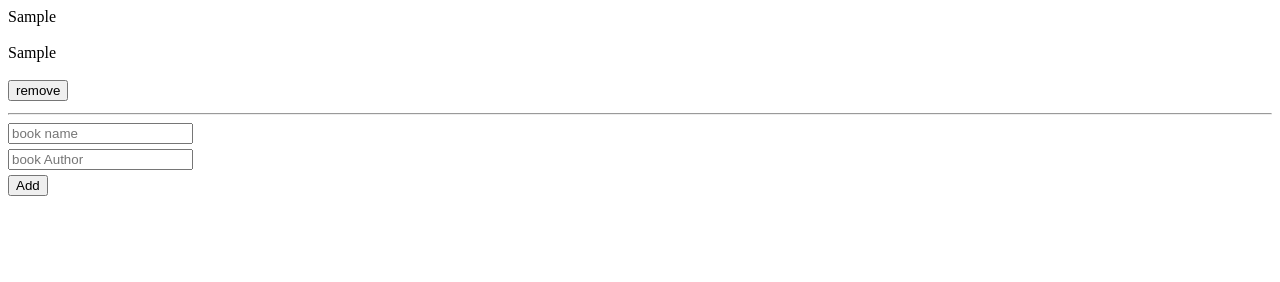
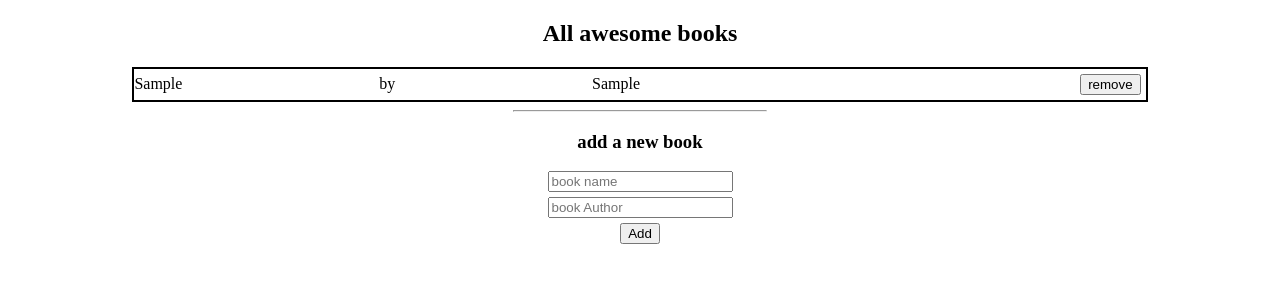
Before and after one commit to ZabihullahNooriWardak/AwesomeBook, a website: page index.html in a window 1280 px wide. Both pictures are taken after typing "Sample", "Sample" into the empty fields and a click on the button "Add". Drawn offline with Linux system fonts and the light colour scheme.

Commit message:
eslint fixed

```diff
--- a/index.html
+++ b/index.html
@@ -8,12 +8,17 @@
 </head>
 <body>
   <!-- code starts from here -->
+  <h2>All awesome books</h2>
   <div class="container">
 
   </div>
-    <input  type="text" required class="bookName" placeholder="book name"> <br>
-    <input  type="text" required class="bookAuthor" placeholder="book Author" > <br>
-    <button class="add">Add</button>
+  <hr>
+  <h3>add a new book</h3>
+<div class="inputs">
+  <input  type="text" required class="bookName" placeholder="book name"> <br>
+  <input  type="text" required class="bookAuthor" placeholder="book Author" > <br>
+  <button class="add">Add</button>
+</div>
 </body>
 <script src="script.js"></script>
 </html>
--- a/script.js
+++ b/script.js
@@ -12,7 +12,8 @@ if (arrayFromLocalStorage !== null) {
   allBooks = arrayOfAllbooksFromLocal;
   for (let i = 0; i < allBooks.length; i += 1) {
     const containerForSingleBook = document.createElement('div');
-    containerForSingleBook.innerHTML = `<p>${allBooks[i].bookName}</p> <br> <p>${allBooks[i].bookAuthor}</p><br><button class="remove">remove</button><br><hr>`;
+    containerForSingleBook.classList.add('containerBooks');
+    containerForSingleBook.innerHTML = `<div class=bookDetails><p id='bookName'>${allBooks[i].bookName}</p> <p id='by'>by</p> <p id='bookAuthor'>${allBooks[i].bookAuthor}</p></div><button class="remove">remove</button>`;
     containerForAllBooks.appendChild(containerForSingleBook);
   }
 }
@@ -25,7 +26,8 @@ class SingleBook {
 
   add() {
     const containerForSingleBook = document.createElement('div');
-    containerForSingleBook.innerHTML = `<p>${this.bookName}</p> <br> <p>${this.bookAuthor}</p><br><button class="remove">remove</button><br><hr>`;
+    containerForSingleBook.classList.add('containerBooks');
+    containerForSingleBook.innerHTML = `<div class=bookDetails><p id='bookName'>${this.bookName}</p> <p id='by'>by</p> <p id='bookAuthor'>${this.bookAuthor}</p></div><button class="remove">remove</button>`;
     containerForAllBooks.appendChild(containerForSingleBook);
     const singleBookObject = new SingleBook(this.bookName, this.bookAuthor);
     allBooks.push(singleBookObject);
--- a/style.css
+++ b/style.css
@@ -7,6 +7,47 @@ p {
   padding: 0;
 }
 
+div.container {
+  border: 2px solid black;
+  min-height: 20px;
+  margin: 0 auto;
+  width: 80%;
+}
+
 button {
   margin-bottom: 4px;
 }
+
+h2 {
+  text-align: center;
+}
+
+hr {
+  width: 20%;
+  text-align: center;
+}
+
+h3 {
+  text-align: center;
+}
+
+div.inputs {
+  text-align: center;
+}
+
+div.containerBooks {
+  width: 100%;
+  display: flex;
+  justify-content: space-between;
+}
+
+.remove {
+  margin: 5px;
+}
+
+div.bookDetails {
+  width: 50%;
+  display: flex;
+  justify-content: space-between;
+  align-items: center;
+}
```
